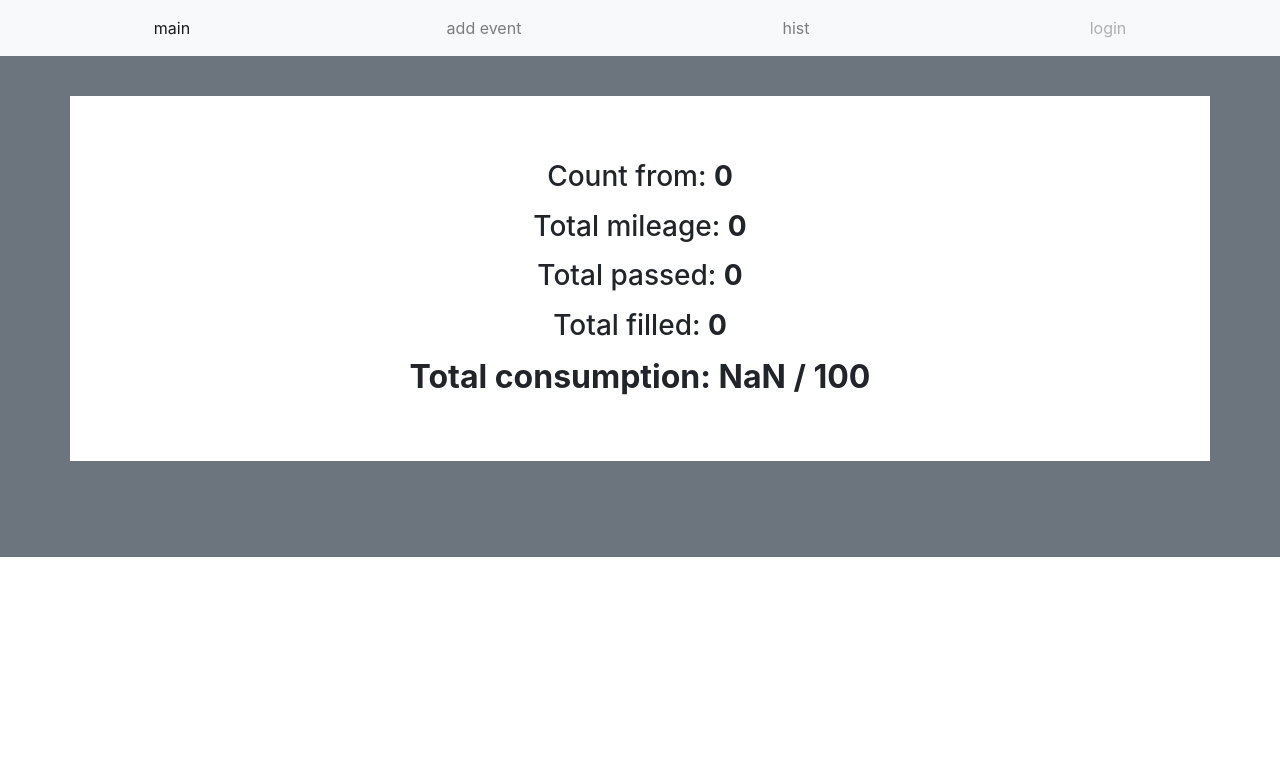
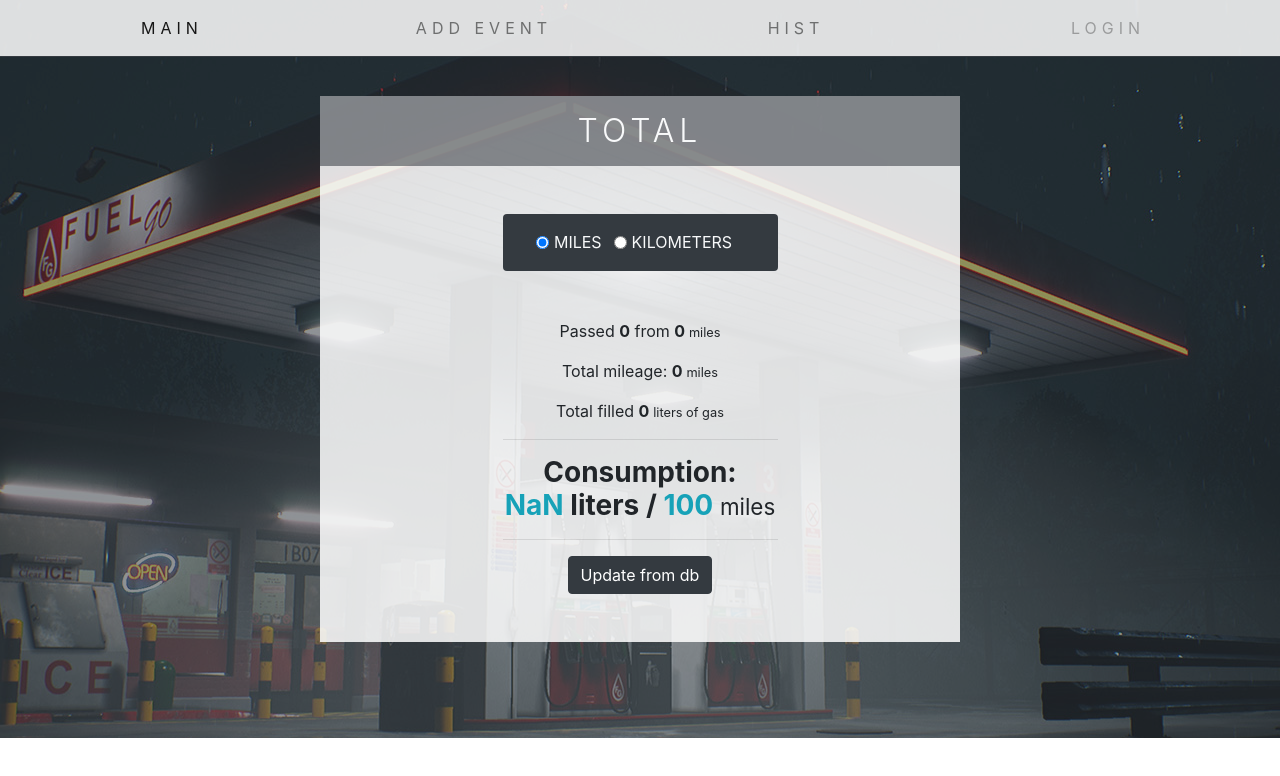
Before and after one commit to mingwe/gascount, a React (Create React App) app: page / in a window 1280 px wide. Shown: the top 776 px of the page. Built offline with nearby package versions, Linux system fonts and the light colour scheme; no server answers.

Commit message:
styled all main components

```diff
--- a/src/App.css
+++ b/src/App.css
@@ -21,6 +21,19 @@
 .App-link {
   color: #61dafb;
 }
+.bg-white-custom {
+  background-color: rgba(255, 255, 255, 0.85);
+}
+.bg-dark-custom {
+  background-color: rgba(52, 58, 64, 0.55);
+}
+.letter-spacing-2 {
+  letter-spacing: 5px;
+}
+
+.bg-custom-2 {
+  background-color: red;
+}
 
 @keyframes App-logo-spin {
   from {
--- a/src/components/App.js
+++ b/src/components/App.js
@@ -10,7 +10,16 @@ import LoadRemote from '../containers/LoadRemote';
 import { Router, Route } from 'react-router-dom';
 import 'bootstrap/dist/css/bootstrap.min.css';
 
+
 // import {loadRemoteMileage} from '../actions';
+import Background from '../bg.jpg';
+
+var sectionStyle = {
+    width: "100%",
+    height: "100%",
+    backgroundPosition: "center -120px",
+    backgroundImage: `url(${Background})`,
+};
 
 
 
@@ -18,16 +27,19 @@ class App extends Component {
 
   render() {
     return (
-      <div className={'bg-secondary py-5'}>
-          {/*<div className="App col-xs-12 col-md-6 offset-md-3 bg-white">*/}
-          <div className="App container bg-white py-5 my-5">
+        <div style={sectionStyle}>
+            <div className={'py-5 bg-dark-custom'}>
+                <div className="App col-xs-12 col-md-6 offset-md-3 bg-white-custom my-5 pb-5 pt-0 overflow-hidden">
+                    {/*<div className="App container bg-white py-5 my-5">*/}
                     <Nav/>
                     <Route exact path={'/'} component={Mainview}/>
                     <Route path={'/addevent'} component={EventAddForm}/>
                     <Route path={'/history'} component={EventsList}/>
                     <Route path={'/history'} component={Details}/>
                     <Route path={'/history'} component={LoadRemote}/>
+                    <Route exact path={'/'} component={LoadRemote}/>
                     {/*<Route path={'/login'} component={Login}/>*/}
+                </div>
             </div>
         </div>
     );
--- a/src/components/Mainview.js
+++ b/src/components/Mainview.js
@@ -1,19 +1,28 @@
 import React, { Component } from 'react';
 import {connect} from "react-redux";
+import Title from '../components/Title';
 
 
 class Mainview extends Component {
 
+    constructor(props) {
+        super(props);
+        this.state = {
+            units: 'miles',
+            multiplier: '1',
+        };
+    }
+
     showTotalMileage() {
-        return this.props.mileage[this.props.mileage.length - 1].mileage
+        return ((this.props.mileage[this.props.mileage.length - 1].mileage) * this.state.multiplier).toFixed(0)
     }
 
     showStartMileage() {
-        return this.props.mileage[0].mileage
+        return ((this.props.mileage[0].mileage) * this.state.multiplier).toFixed(0)
     }
 
     showPassedMileage() {
-        return this.showTotalMileage() - this.showStartMileage();
+        return (this.showTotalMileage() - this.showStartMileage())
     }
 
     showTotalFilled() {
@@ -22,12 +31,32 @@ class Mainview extends Component {
         this.props.mileage.map( (event) => {
             liters += +event.ltrs
         })
+        liters = liters  - this.props.mileage[0].ltrs //removing first fill as start point
 
         return liters
     }
 
+
     showConsumption() {
         return (+this.showTotalFilled() / +this.showPassedMileage() * 100).toFixed(2);
+    }
+
+    componentWillUpdate(nextProps, nextState) {
+        if (nextState.units != this.state.units) {
+            if (nextState.units == 'km') {
+                this.setState((state, props) => {
+                    return {
+                        multiplier: '1.6'
+                    }
+                })
+            } else {
+                this.setState((state, props) => {
+                    return {
+                        multiplier: '1'
+                    }
+                })
+            }
+        }
     }
 
 
@@ -36,11 +65,25 @@ class Mainview extends Component {
         if (this.props.mileage.length) {
             return (
                 <div>
-                    <p className={'h3 my-3'}>Count from: <b>{this.showStartMileage()}</b></p>
-                    <p className={'h3 my-3'}>Total mileage: <b>{this.showTotalMileage()}</b></p>
-                    <p className={'h3 my-3'}>Total passed: <b>{this.showPassedMileage()}</b></p>
-                    <p className={'h3 my-3'}>Total filled: <b>{this.showTotalFilled()}</b></p>
-                    <p className={'h2 my-3'}><strong>Total consumption: {this.showConsumption()} / 100</strong></p>
+                    <Title title={'Total'} />
+                    <div className={'col-xs-12 col-md-6 offset-md-3'}>
+                        <div className={'bg-dark text-light py-3 rounded border-0 text-uppercase'}>
+                            <div className="form-check form-check-inline">
+                                <input className={'form-check-input'} type="radio" value="miles" name="unitmiles" checked={this.state.units === 'miles'} onChange={(e) => this.setState({ units: e.target.value })} />
+                                <label className="form-check-label" htmlFor="unitmiles">Miles</label>
+                            </div>
+                            <div className="form-check form-check-inline">
+                                <input className={'form-check-input'} type="radio" value="km" name="unit" checked={this.state.units === 'km'} onChange={(e) => this.setState({ units: e.target.value })} />
+                                <label className="form-check-label" htmlFor="unitmiles">Kilometers</label>
+                            </div>
+                        </div>
+                        <p className={'test-grey my-3 mt-5'}>Passed <b>{this.showPassedMileage()}</b> from <b>{this.showStartMileage()} <span className={'small'}>{this.state.units}</span></b></p>
+                        <p className={'my-3'}>Total mileage: <b>{this.showTotalMileage()} <span className={'small'}>{this.state.units}</span></b></p>
+                        <p className={'my-3'}>Total filled <b>{this.showTotalFilled()} <span className={'small'}>liters of gas</span></b></p>
+                        <hr/>
+                        <p className={'h3 my-3'}><strong>Consumption:<br/> <span className={'text-info'}>{this.showConsumption()}</span> liters / <span className={'text-info'}>100</span> <span className={'small'}>{this.state.units}</span></strong></p>
+                        <hr/>
+                    </div>
                 </div>
             );
         }
--- a/src/components/Nav.js
+++ b/src/components/Nav.js
@@ -4,9 +4,9 @@ import { NavLink } from 'react-router-dom'
 class Nav extends Component {
     render() {
         return (
-                <nav className="navbar navbar-expand-lg navbar-light bg-light fixed-top">
+                <nav className="navbar navbar-expand-lg navbar-light bg-white-custom fixed-top border-bottom border-dark">
                     {/*<div className="collapse navbar-collapse" id="navbarNav">*/}
-                        <ul className="navbar-nav w-100">
+                        <ul className="navbar-nav w-100 text-uppercase letter-spacing-2">
                             <li className="nav-item col">
                                 <NavLink exact={true} activeClassName='active' className="nav-link" to='/'>main</NavLink>
                             </li>
--- /dev/null
+++ b/src/components/Title.js
@@ -0,0 +1,14 @@
+import React, { Component } from 'react';
+
+class Title extends Component {
+    render() {
+        return (
+            <div className={'col-12'}>
+                <div className={'row mx-n5'}>
+                    <h1 className={'mx-3 w-100 h2 bg-dark-custom text-light py-3 font-weight-light mt-0 mb-5 letter-spacing-2 text-uppercase'}>{this.props.title}</h1>
+                </div>
+            </div>)
+    }
+}
+
+export default Title;
--- a/src/containers/EventDetails.js
+++ b/src/containers/EventDetails.js
@@ -13,26 +13,7 @@ class Details extends Component {
                 <h4>Liters filled: {this.props.event.ltrs}</h4>
                 <h4>Moment mileage: {this.props.event.mileage}</h4>
                 <h4>{this.props.event.isfull ? 'Full tank' : 'Not full'}</h4>
-                {this.props.event.comment ? <code>Comment: {this.props.event.comment}</code> : false}
-            {/*<div className="modal show d-block" tabIndex="-1" role="dialog">*/}
-                {/*<div className="modal-dialog" role="document">*/}
-                    {/*<div className="modal-content">*/}
-                        {/*<div className="modal-header">*/}
-                            {/*<h5 className="modal-title">Modal title</h5>*/}
-                            {/*<button type="button" className="close" data-dismiss="modal" aria-label="Close">*/}
-                                {/*<span aria-hidden="true">&times;</span>*/}
-                            {/*</button>*/}
-                        {/*</div>*/}
-                        {/*<div className="modal-body">*/}
-                            {/*<p>Modal body text goes here.</p>*/}
-                        {/*</div>*/}
-                        {/*<div className="modal-footer">*/}
-                            {/*<button type="button" className="btn btn-primary">Save changes</button>*/}
-                            {/*<button type="button" className="btn btn-secondary" data-dismiss="modal">Close</button>*/}
-                        {/*</div>*/}
-                    {/*</div>*/}
-                {/*</div>*/}
-            {/*</div>*/}
+                {/*{this.props.event.comment ? <code>Comment: {this.props.event.comment}</code> : false}*/}
             </div>
         )
     }
--- a/src/containers/EventsList.js
+++ b/src/containers/EventsList.js
@@ -3,6 +3,7 @@ import {bindActionCreators} from 'redux';
 import {connect} from 'react-redux';
 import {select} from '../actions';
 import {remove} from '../actions';
+import Title from '../components/Title';
 
 class EventsList extends Component {
 
@@ -21,13 +22,14 @@ class EventsList extends Component {
 
         return this.props.mileage.sort(this.compareDate).map( (event) => {
             return (
-                <tr key={event.ID} onClick={() => this.props.select (event)} className={'cursor-pointer'}>
+                    <tr key={event.ID} className={'cursor-pointer'}>
+                        {/*<tr key={event.ID} onClick={() => this.props.select (event)} className={'cursor-pointer'}>*/}
                         <td>{event.ID}</td>
                         <td>{event.mileage}</td>
                         <td>{event.ltrs}</td>
                         <td>{this.timeFormat(event.date)}</td>
                         {/*<td><button className={'btn btn-primary1'} onClick={() => this.props.select (event)}>details</button></td>*/}
-                    <td><button className={'btn btn-danger1'} onClick={() => this.props.remove (event.ID)}>remove</button></td>
+                        <td><button className={'btn btn-outline-danger btn-sm'} onClick={() => this.props.remove (event.ID)}>Remove</button></td>
                     </tr>
             )
         })
@@ -35,6 +37,7 @@ class EventsList extends Component {
     render () {
         return (
             <div>
+                <Title title={'Events history'} />
                 <table className={'w-100 table-bordered1 table table-striped table-hover'}>
                     <thead className={'thead-dark'}>
                         <tr>
--- a/src/containers/LoadRemote.js
+++ b/src/containers/LoadRemote.js
@@ -17,7 +17,7 @@ class LoadRemote extends Component {
     render() {
         return (
             <div>
-                <button className={'btn btn-default'} onClick={this.loadRemoteFunc.bind(this)}>update from db</button>
+                <button className={'btn btn-dark'} onClick={this.loadRemoteFunc.bind(this)}>Update from db</button>
             </div>
         );
     }
```
Also changed, not shown: src/containers/EventAddForm.js (+14 -10 lines), src/bg.jpg (added). Lines whose indentation alone changed are shown as unchanged.
